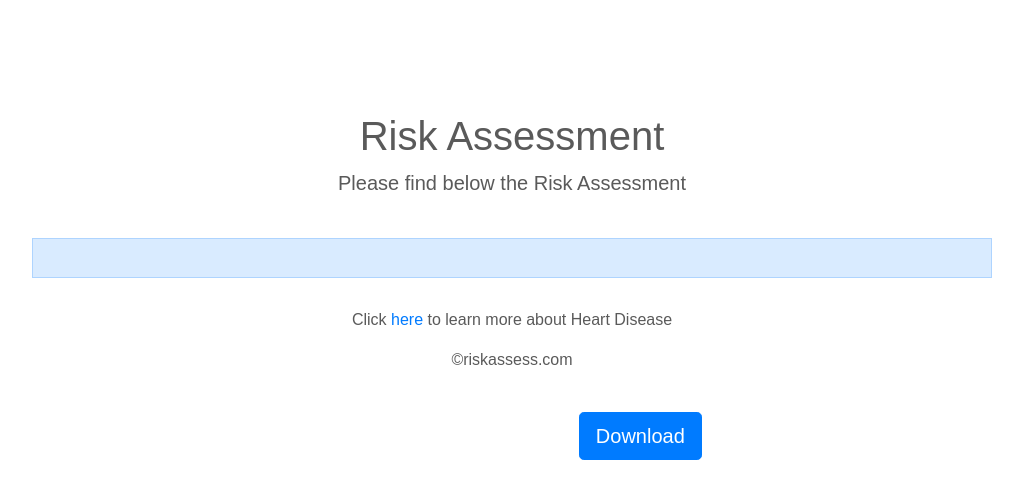
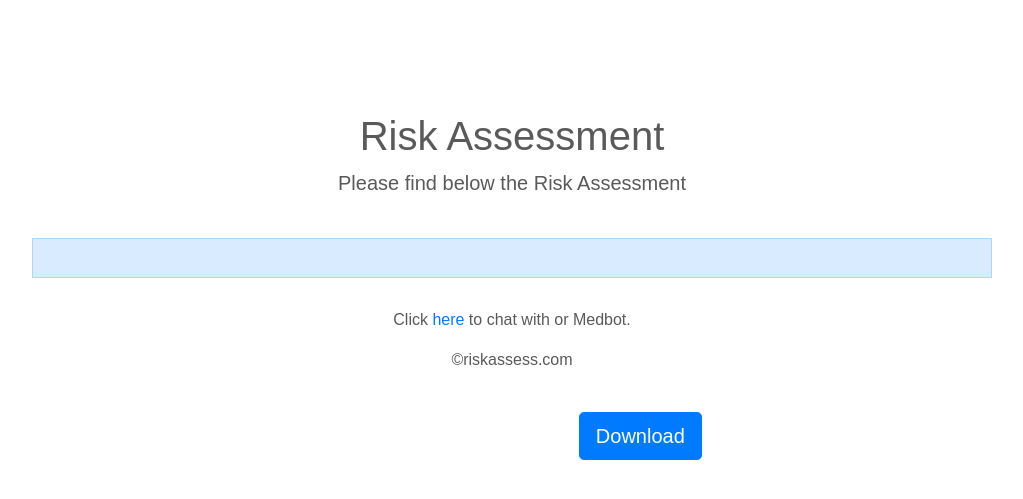
Before and after one commit to MuhammedYahiya/Heart_Failure_prediction_system, a Flask app: template templates/result.html in a window 1280 px wide. Shown: the top 499 px of the page, without its empty margins (128-1151 px from the left). Run offline with Flask 2, Linux system fonts and the light colour scheme; the template is opened without the code that fills it, so the values that code supplies are empty; parts of the project's set-up code (start-up, migrations or seed data) failed here and were passed over; some libraries are stand-ins or nearby versions.

Commit message:
added link for chatbot page

```diff
--- a/templates/result.html
+++ b/templates/result.html
@@ -79,7 +79,7 @@
         <p class="lead">Please find below the Risk Assessment</p>
     </div>
     <div class="container themed-container"><h1 style="text-align: center;">{{ prediction_text }}</h1></div>
-    <p style="text-align: center;">Click <a href="/disindex">here</a> to learn more about Heart Disease</p>
+    <p style="text-align: center;">Click <a href="/chatbot">here</a> to chat with or Medbot.</p>
     <p style="text-align: center;">&copy;riskassess.com</p>
     </div>
     <br/>
```
